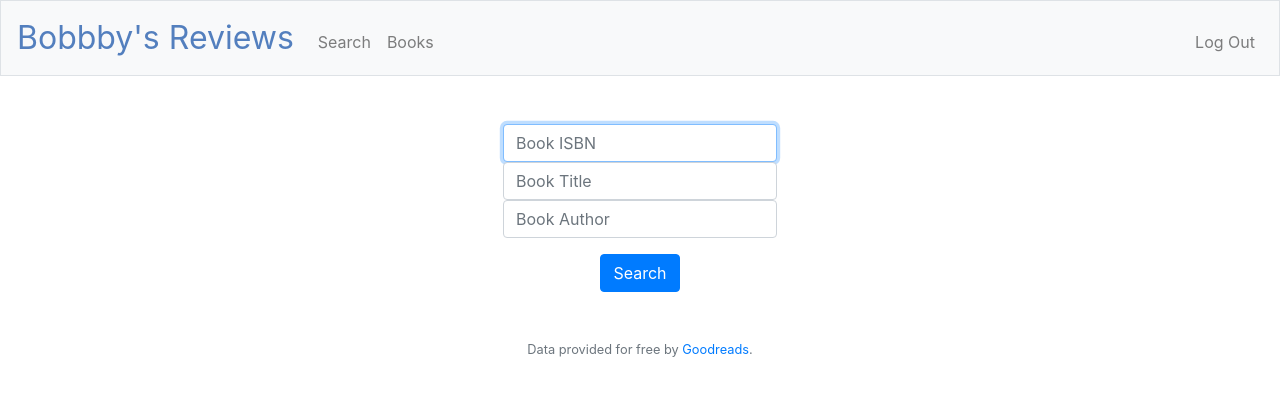
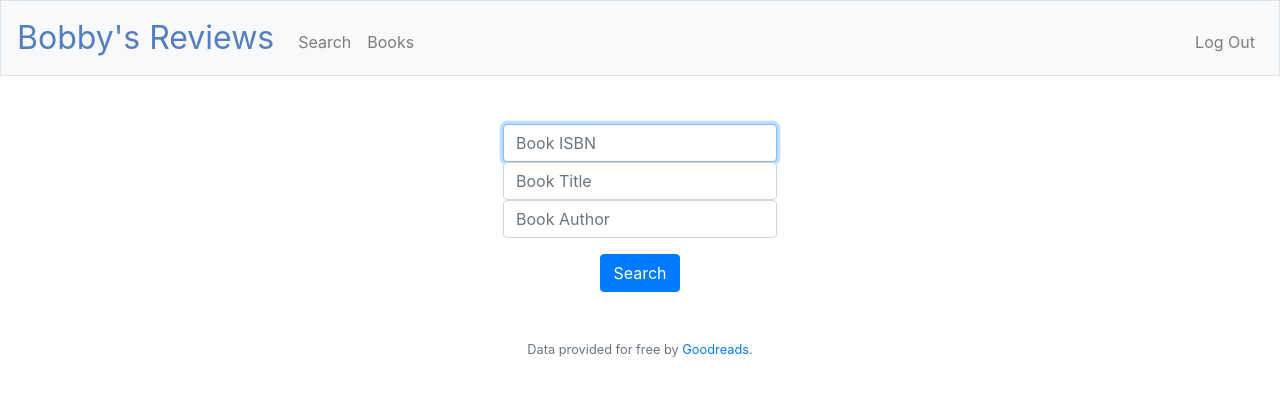
Before and after one commit to sddelaney/bookreview, a Flask app: page / in a window 1280 px wide. Shown: the top 396 px of the page. Run offline with Flask 2, Linux system fonts and the light colour scheme; the visitor is signed in with stand-in values (Sample User, id 1); some libraries are stand-ins or nearby versions.

Commit message:
corrected typo

```diff
--- a/templates/layout.html
+++ b/templates/layout.html
@@ -26,7 +26,7 @@
     <body>
 
         <nav class="navbar navbar-expand-md navbar-light bg-light border">
-            <a class="navbar-brand" href="/"><span class="blue">Bobbby's Reviews</span></a>
+            <a class="navbar-brand" href="/"><span class="blue">Bobby's Reviews</span></a>
             <button aria-controls="navbar" aria-expanded="false" aria-label="Toggle navigation" class="navbar-toggler" data-target="#navbar" data-toggle="collapse" type="button">
                 <span class="navbar-toggler-icon"></span>
             </button>
```
